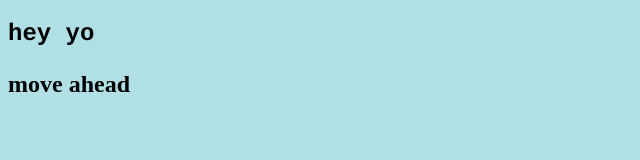
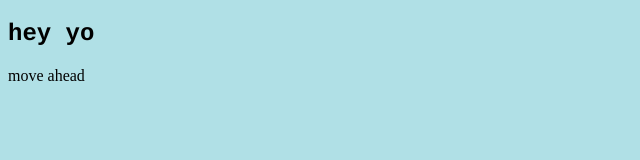
Before and after one commit to welcometozombieland/welcometozombieland.github.io, a plain HTML site: page firstpage.html in a window 1280 px wide. Shown: the whole page, without its empty margins (0-640 px from the left). Drawn offline with Linux system fonts and the light colour scheme.

Commit message:
Update firstpage.html

```diff
--- a/firstpage.html
+++ b/firstpage.html
@@ -3,10 +3,10 @@
 <head>
     <meta charset="UTF-8">
     <title>Welcome to Zombieland</title>
-    <link rel="icon" type="xxx.png" href="F:\web dev\xxx.png" />
+    <link rel="icon" type="xxx.png" href="F:\web dev\xxx.png" >
 </head>
 <body style="background-color:powderblue;">
-<h2 style="font-family:courier;"> hey yo <h2>
-<p> move ahead <p>
+<h2 style="font-family:courier;"> hey yo </h2>
+<p> move ahead </p>
 </body>
 </html>
```
